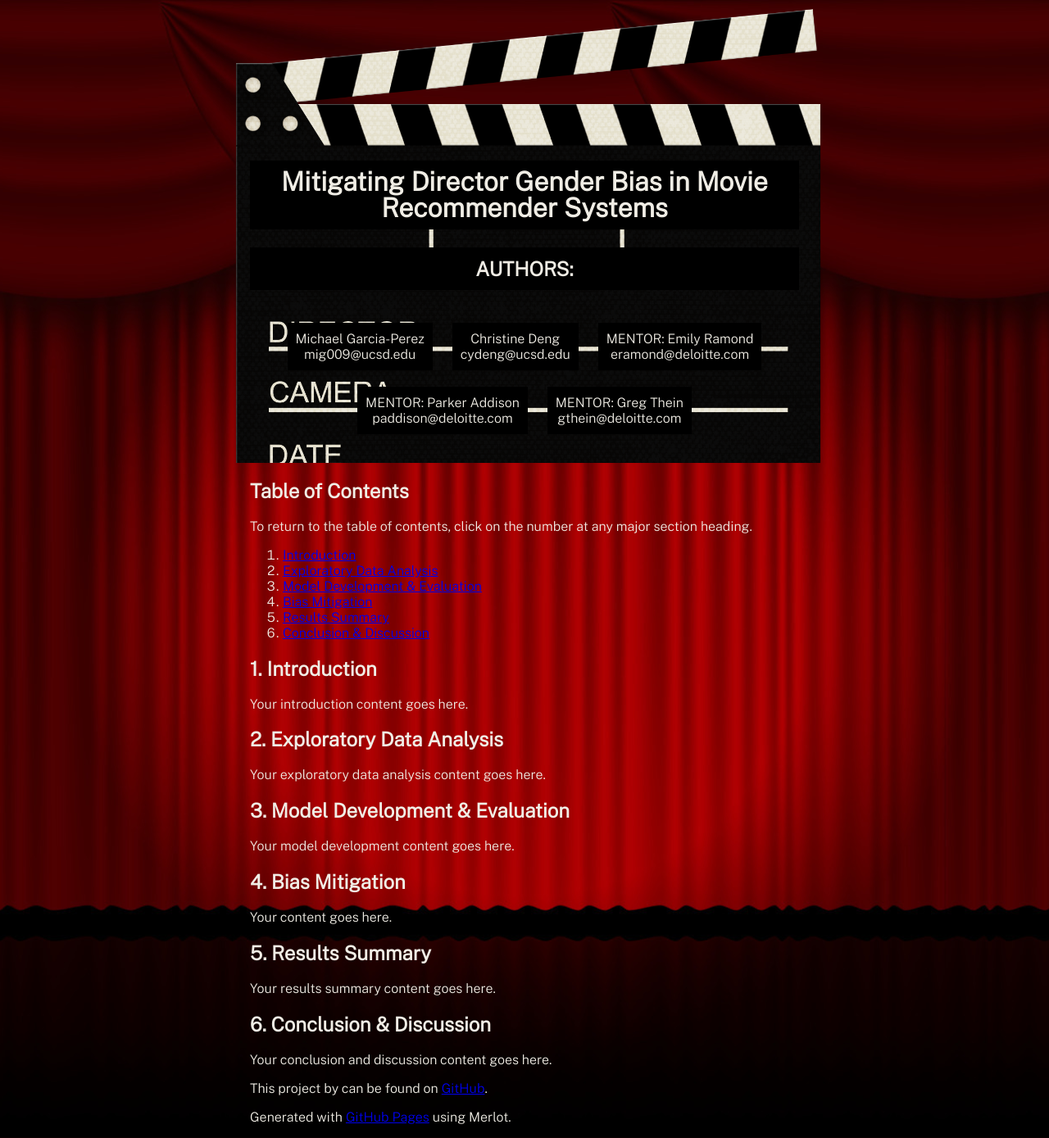
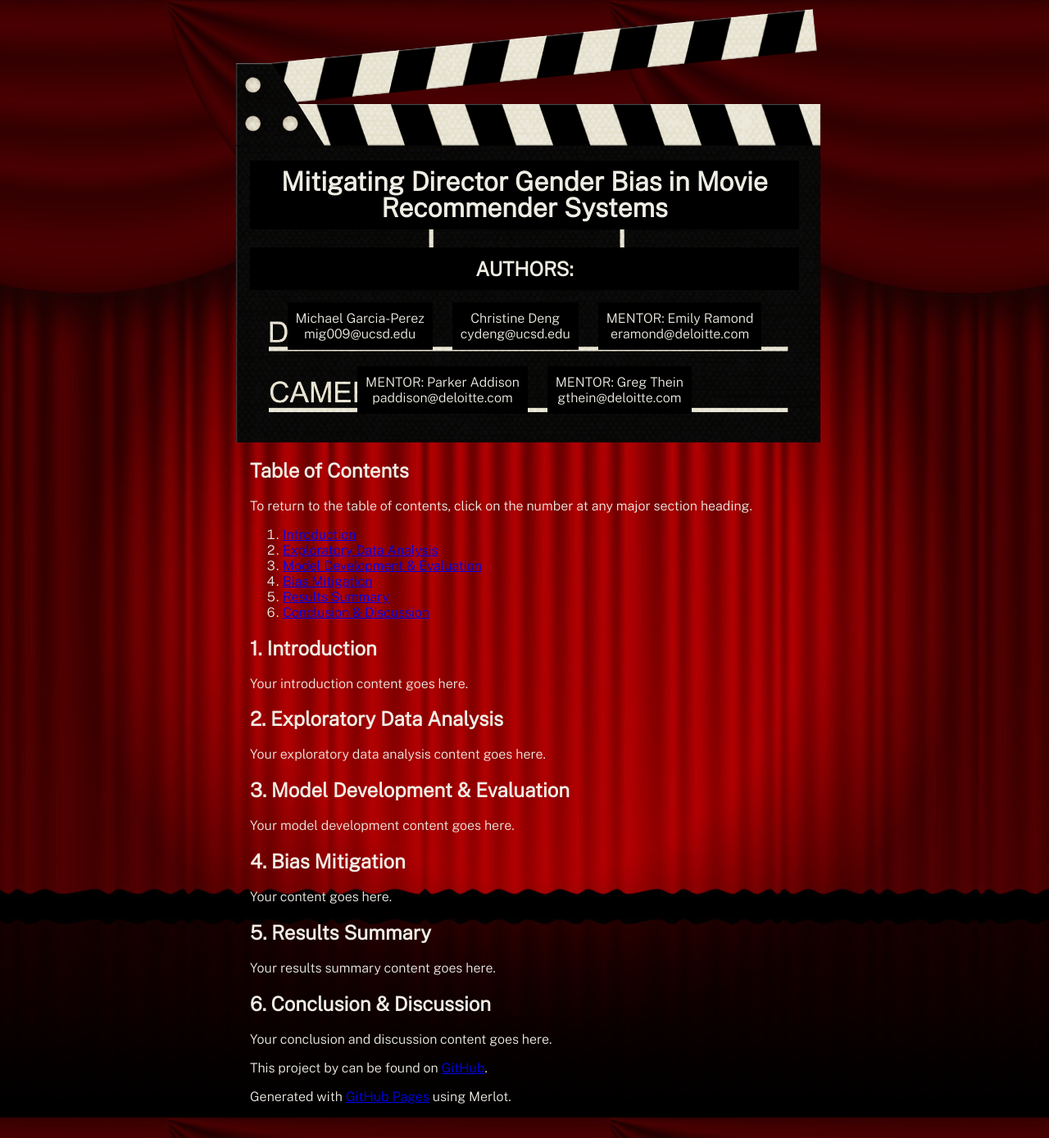
Before and after one commit to michael-garciaperez/DSC180A-Methodology-5, a Jekyll site: the page built from index.md, in a window 1280 px wide. Shown: the whole page at 82% size. Built offline with Jekyll 4.4.1, drawn with Linux system fonts in a browser that asks for light colours.

Commit message:
Update default.html

```diff
--- a/_layouts/default.html
+++ b/_layouts/default.html
@@ -30,7 +30,7 @@
     </div>
 
     <div class="author-mentor-container">
-      <h2 style="font-size: 1.5em; margin-bottom: 30px;">AUTHORS:</h2>
+      <h2 style="font-size: 1.5em; margin-bottom: 5px;">AUTHORS:</h2>
       <p>Michael Garcia-Perez<br>mig009@ucsd.edu</p>
       <p>Christine Deng<br>cydeng@ucsd.edu</p>
       <p>MENTOR: Emily Ramond<br>eramond@deloitte.com</p>
```
